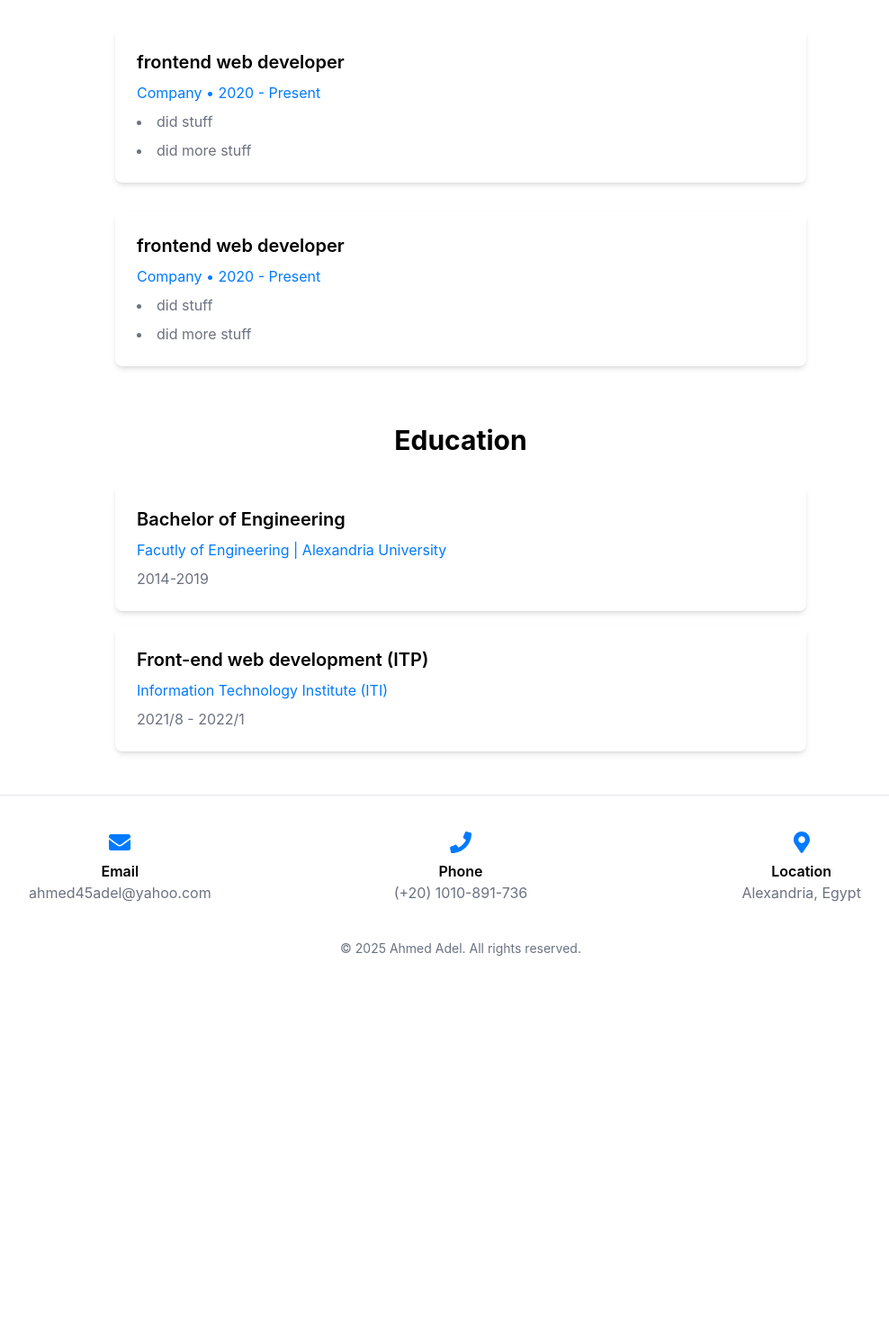
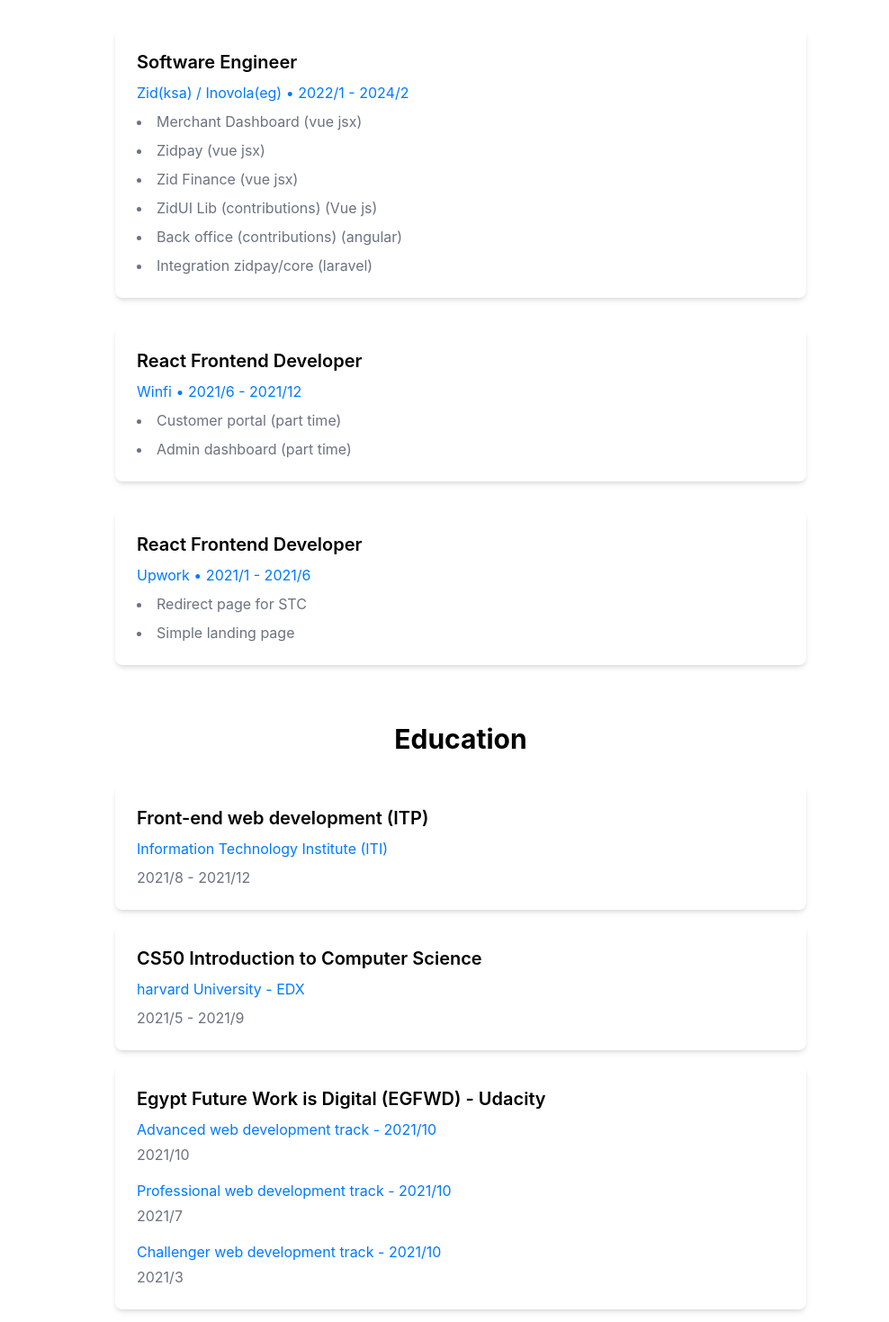
Before and after one commit to ahmed45adel/portfolio, a Next.js app: page /experience in a window 1280 px wide. Shown: the part 181-1650 px from the top of the page at 90% size, without its empty margins (128-1116 px from the left). Before the commit the page ends 1285 px from the top, so only its background shows below. Built offline with nearby package versions, Linux system fonts and the light colour scheme.

Commit message:
add experience

```diff
--- a/src/app/experience/page.tsx
+++ b/src/app/experience/page.tsx
@@ -35,11 +35,15 @@ export default function Experience() {
             whileHover={{ scale: 1.02 }}
             transition={{ type: "spring", stiffness: 300 }}
           >
-            <h3 className="text-xl font-semibold mb-2">frontend web developer</h3>
-            <p className="text-primary mb-2">Company • 2020 - Present</p>
+            <h3 className="text-xl font-semibold mb-2">Software Engineer</h3>
+            <p className="text-primary mb-2">Zid(ksa) / Inovola(eg) • 2022/1 - 2024/2</p>
             <ul className="text-secondary list-disc list-inside space-y-2">
-              <li>did stuff</li>
-              <li>did more stuff</li>
+              <li>Merchant Dashboard (vue jsx)</li>
+              <li>Zidpay (vue jsx)</li>
+              <li>Zid Finance (vue jsx)</li>
+              <li>ZidUI Lib (contributions) (Vue js)</li>
+              <li>Back office (contributions) (angular)</li>
+              <li>Integration zidpay/core (laravel)</li>
             </ul>
           </motion.div>
           <motion.div
@@ -48,11 +52,24 @@ export default function Experience() {
             whileHover={{ scale: 1.02 }}
             transition={{ type: "spring", stiffness: 300 }}
           >
-            <h3 className="text-xl font-semibold mb-2">frontend web developer</h3>
-            <p className="text-primary mb-2">Company • 2020 - Present</p>
+            <h3 className="text-xl font-semibold mb-2">React Frontend Developer</h3>
+            <p className="text-primary mb-2">Winfi • 2021/6 - 2021/12</p>
             <ul className="text-secondary list-disc list-inside space-y-2">
-              <li>did stuff</li>
-              <li>did more stuff</li>
+              <li>Customer portal (part time)</li>
+              <li>Admin dashboard (part time)</li>
+            </ul>
+          </motion.div>
+          <motion.div
+            className="bg-white dark:bg-dark/50 p-6 rounded-lg shadow-md"
+            variants={fadeInUp}
+            whileHover={{ scale: 1.02 }}
+            transition={{ type: "spring", stiffness: 300 }}
+          >
+            <h3 className="text-xl font-semibold mb-2">React Frontend Developer</h3>
+            <p className="text-primary mb-2">Upwork • 2021/1 - 2021/6</p>
+            <ul className="text-secondary list-disc list-inside space-y-2">
+              <li>Redirect page for STC</li>
+              <li>Simple landing page</li>
             </ul>
           </motion.div>
         </motion.div>
@@ -81,9 +98,9 @@ export default function Experience() {
             whileHover={{ scale: 1.02 }}
             transition={{ type: "spring", stiffness: 300 }}
           >
-            <h3 className="text-xl font-semibold mb-2">Bachelor of Engineering</h3>
-            <p className="text-primary mb-2">Facutly of Engineering | Alexandria University</p>
-            <p className="text-secondary">2014-2019</p>
+            <h3 className="text-xl font-semibold mb-2">Front-end web development (ITP)</h3>
+            <p className="text-primary mb-2">Information Technology Institute (ITI)</p>
+            <p className="text-secondary">2021/8 - 2021/12</p>
           </motion.div>
           <motion.div
             className="bg-white dark:bg-dark/50 p-6 rounded-lg shadow-md  mt-4"
@@ -91,9 +108,33 @@ export default function Experience() {
             whileHover={{ scale: 1.02 }}
             transition={{ type: "spring", stiffness: 300 }}
           >
-            <h3 className="text-xl font-semibold mb-2">Front-end web development (ITP)</h3>
-            <p className="text-primary mb-2">Information Technology Institute (ITI)</p>
-            <p className="text-secondary">2021/8 - 2022/1</p>
+            <h3 className="text-xl font-semibold mb-2">CS50 Introduction to Computer Science</h3>
+            <p className="text-primary mb-2">harvard University - EDX</p>
+            <p className="text-secondary">2021/5 - 2021/9</p>
+          </motion.div>
+          <motion.div
+            className="bg-white dark:bg-dark/50 p-6 rounded-lg shadow-md  mt-4"
+            variants={fadeInUp}
+            whileHover={{ scale: 1.02 }}
+            transition={{ type: "spring", stiffness: 300 }}
+          >
+            <h3 className="text-xl font-semibold mb-2">Egypt Future Work is Digital (EGFWD) - Udacity</h3>
+            <p className="text-primary mb-1">Advanced web development track - 2021/10</p>
+            <p className="text-secondary mb-4">2021/10</p>
+            <p className="text-primary mb-1">Professional web development track - 2021/10</p>
+            <p className="text-secondary mb-4">2021/7</p>
+            <p className="text-primary mb-1">Challenger web development track - 2021/10</p>
+            <p className="text-secondary">2021/3</p>
+          </motion.div>
+          <motion.div
+            className="bg-white dark:bg-dark/50 p-6 rounded-lg shadow-md  mt-4"
+            variants={fadeInUp}
+            whileHover={{ scale: 1.02 }}
+            transition={{ type: "spring", stiffness: 300 }}
+          >
+            <h3 className="text-xl font-semibold mb-2">Bachelor of Engineering</h3>
+            <p className="text-primary mb-2">Facutly of Engineering | Alexandria University</p>
+            <p className="text-secondary">2014-2019</p>
           </motion.div>
         </motion.div>
       </motion.section>
```
Also changed, not shown: public/profile.avif.
